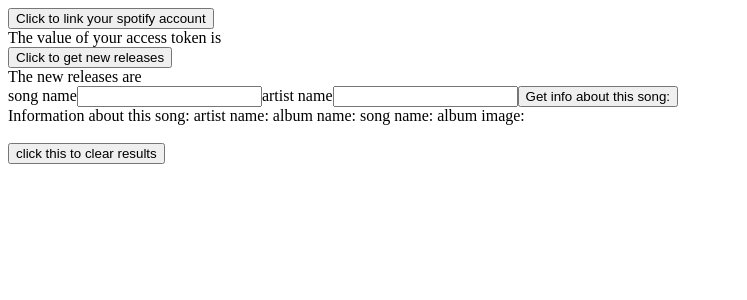
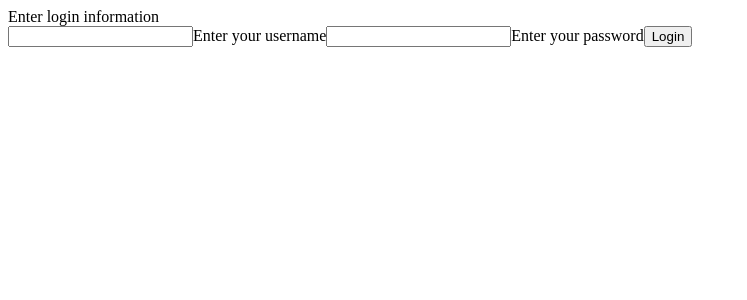
Before and after one commit to tubigervie/heartBeat-synergy, an Angular app in the folder Synergy-Project2/src/main/resources/static/synergy-project2-static/: page / in a window 1280 px wide. Shown: the top 300 px of the page, without its empty margins (0-747 px from the left). Built offline with nearby package versions, Linux system fonts and the light colour scheme.

Commit message:
Restructuring file structure
There is now a login page which leads to a home page

```diff
--- a/Synergy-Project2/src/main/resources/static/synergy-project2-static/src/app/app-routing.module.ts
+++ b/Synergy-Project2/src/main/resources/static/synergy-project2-static/src/app/app-routing.module.ts
@@ -1,10 +1,24 @@
+
 import { NgModule } from '@angular/core';
 import { RouterModule, Routes } from '@angular/router';
+import { LoginPageComponent } from './login-page/login-page.component';
+import { HomePageComponent } from './user-home-page/user-home-page.component';
 
-const routes: Routes = [];
+
+
+const routes: Routes = [
+  {path: '', component:LoginPageComponent, pathMatch: 'full'},
+  {path: 'home-page', component: HomePageComponent, pathMatch: 'full'}
+
+];
 
 @NgModule({
   imports: [RouterModule.forRoot(routes)],
   exports: [RouterModule]
 })
-export class AppRoutingModule { }
+
+export class AppRoutingModule {
+
+}
+
+export const routingComponents = [HomePageComponent, LoginPageComponent]
--- a/Synergy-Project2/src/main/resources/static/synergy-project2-static/src/app/app.component.html
+++ b/Synergy-Project2/src/main/resources/static/synergy-project2-static/src/app/app.component.html
@@ -1,3 +1,3 @@
 
-<app-login-page></app-login-page>
+
 <router-outlet></router-outlet>
--- a/Synergy-Project2/src/main/resources/static/synergy-project2-static/src/app/login-page/login-page.component.html
+++ b/Synergy-Project2/src/main/resources/static/synergy-project2-static/src/app/login-page/login-page.component.html
@@ -1,42 +1,8 @@
-<button (click)="connectAccount()" type="button">
-Click to link your spotify account
-</button>
-
 <div>
-   The value of your access token is {{token}}
+    Enter login information
 </div>
-
-<button (click) = "getNewReleases()" type="button">
-    Click to get new releases
-</button>
-
-<div>
-    The new releases are {{newReleases}}
-</div>
-
-<label for="songInput">song name</label>
-<input [(ngModel)]="songSearch" id="songInput">
-<label for="artistInput">artist name</label>
-<input [(ngModel)] = "artistSearch" id="albumInput">
-
-
-<button (click) = "getSong()" type="button">
-    Get info about this song:
-</button>
-
-<div>
-    Information about this song:
-    artist name:
-    {{track?.trackArtist}}
-    album name:
-    {{track?.trackAlbum}}
-    song name:
-    {{track?.trackName}}
-   album image:
-</div>
-<img [src] = "albumImageUrl">
-<br>
-
-<button (click) = "clearResults()">
-    click this to clear results
-</button>
+<input id="username" [(ngModel)]="username">
+<label for="username">Enter your username</label>
+<input id="password" [(ngModel)]="password">
+<label for="password">Enter your password</label>
+<button (click)="login()" type="button">Login</button>
--- a/Synergy-Project2/src/main/resources/static/synergy-project2-static/src/app/login-page/login-page.component.ts
+++ b/Synergy-Project2/src/main/resources/static/synergy-project2-static/src/app/login-page/login-page.component.ts
@@ -1,7 +1,7 @@
 import { Component, OnInit } from '@angular/core';
-import { Observable } from 'rxjs';
+import { Router } from '@angular/router';
 import { AccountService } from '../services/account.service';
-import { Track } from '../models/track';
+import { TransferService } from '../services/transfer.service';
 
 @Component({
   selector: 'app-login-page',
@@ -9,77 +9,25 @@ import { Track } from '../models/track';
   styleUrls: ['./login-page.component.css']
 })
 export class LoginPageComponent implements OnInit {
-
-  public token: string = '';
-  public newReleases: string = '';
-  public songSearch: string = '';
-  public artistSearch: string = '';
-  public songResult: string = '';
-  public songId: string = '';
-  public albumImageUrl: string = '';
-  public track:Track|null = null;
+  public username: string = '';
+  public password: string = ''
 
 
-  constructor(private accountService: AccountService) { }
+  constructor(private router: Router, private accountService:AccountService, private transferService:TransferService) { }
 
   ngOnInit(): void {
   }
 
-  connectAccount() {
-    this.accountService.getTokenServ().subscribe(
-      (data: Object) => {
-        this.token = Object.values(data)[0]
-      });
-  }
 
-  getNewReleases() {
-    this.accountService.getnewReleasesServ(this.token).subscribe(
-      (data: Object) => {
-        this.newReleases = JSON.stringify(data);
-      }
-    )
+  login() {
+
+    if(this.accountService.loginServ(this.username,this.password)) {
+      this.transferService.setUsername(this.username);
+      this.transferService.setPassword(this.password);
+      this.router.navigate(['home-page'])}
 
   }
 
-  clearResults() {
-    this.newReleases = '';
-  }
-
-  getSong():Track {
-    this.accountService.searchSongServ(this.token, this.artistSearch, this.songSearch).subscribe(
-      (data: Object) => {
-        let innerData: any[] = Object.values(data);
-        let innerInfo: any[] = Object.values(innerData[0]);
-        let innerSongs: any[] = Object.values(innerInfo[1]);
-        let innerSongsInfo: any[] = Object.values(innerSongs[0]);
-        console.log(innerInfo);
-        let innerSongsInfoUrl: any[] = Object.values(innerSongsInfo[6]);
-        let finalUrl = innerSongsInfoUrl[0];
-        this.songId = finalUrl.substring(31, finalUrl.length);
-
-        this.accountService.getSongServ(this.token, this.songId).subscribe(
-          (data: Object) => {
-            let innerData = Object.values(data);
-            let innerArtistandAlbum: any[] = Object.values(innerData[0]);
-            let innerArtistInfo: any[] = Object.values(innerArtistandAlbum[1]);
-            let innerArtistDetails: any[] = Object.values(innerArtistInfo[0]);
-            let artistName = innerArtistDetails[3];
-            let albumName = innerArtistandAlbum[6];
-            let songName = innerData[11];
-            let innerAlbumImageInfo: any[] = Object.values(innerArtistandAlbum[5]);
-            let innerAlbumImageDetails: any[] = Object.values(innerAlbumImageInfo[0]);
-            let albumImageUrl = innerAlbumImageDetails[1];
-            this.albumImageUrl = albumImageUrl;
-            let track = new Track(this.songId, songName, artistName, albumName, albumImageUrl);
-            this.track = track;
-            return track;
-          }
-        )
-      }
-
-    )
-  return new Track('','','','','');
-  }
 
 
 }
--- a/Synergy-Project2/src/main/resources/static/synergy-project2-static/src/app/services/account.service.ts
+++ b/Synergy-Project2/src/main/resources/static/synergy-project2-static/src/app/services/account.service.ts
@@ -45,4 +45,8 @@ export class AccountService {
     return this.http.get(this.requestUrl +'tracks/'+songId +'?market=us', {headers: new HttpHeaders({'Authorization': 'Bearer '+token })})
   }
 
+  loginServ(username:string, password:string):boolean {
+    return true;
+  }
+
 }
--- /dev/null
+++ b/Synergy-Project2/src/main/resources/static/synergy-project2-static/src/app/services/transfer.service.ts
@@ -0,0 +1,27 @@
+import { Injectable } from '@angular/core';
+
+@Injectable({
+  providedIn: 'root'
+})
+export class TransferService {
+
+  private username:string = '';
+  private password:string = '';
+
+  constructor() { }
+
+  setUsername(username:string){
+    this.username=username;
+  }
+  getUsername():string{
+    return this.username;
+  }
+
+  setPassword(password:string) {
+    this.password=password;
+  }
+
+  getPassword():string{
+    return this.password
+  }
+}
--- /dev/null
+++ b/Synergy-Project2/src/main/resources/static/synergy-project2-static/src/app/user-home-page/user-home-page.component.html
@@ -0,0 +1,45 @@
+<div>
+    Welcome to your homepage {{username}}
+</div>
+<button (click)="connectAccount()" type="button">
+Click to link your spotify account
+</button>
+
+<div>
+   The value of your access token is {{token}}
+</div>
+
+<button (click) = "getNewReleases()" type="button">
+    Click to get new releases
+</button>
+
+<div>
+    The new releases are {{newReleases}}
+</div>
+
+<label for="songInput">song name</label>
+<input [(ngModel)]="songSearch" id="songInput">
+<label for="artistInput">artist name</label>
+<input [(ngModel)] = "artistSearch" id="albumInput">
+
+
+<button (click) = "getSong()" type="button">
+    Get info about this song:
+</button>
+
+<div>
+    Information about this song:
+    artist name:
+    {{track?.trackArtist}}
+    album name:
+    {{track?.trackAlbum}}
+    song name:
+    {{track?.trackName}}
+   album image:
+</div>
+<img [src] = "albumImageUrl">
+<br>
+
+<button (click) = "clearResults()">
+    click this to clear results
+</button>
--- /dev/null
+++ b/Synergy-Project2/src/main/resources/static/synergy-project2-static/src/app/user-home-page/user-home-page.component.ts
@@ -0,0 +1,87 @@
+import { Component, OnInit } from '@angular/core';
+import { Observable } from 'rxjs';
+import { AccountService } from '../services/account.service';
+import { Track } from '../models/track';
+import { LoginPageComponent } from '../login-page/login-page.component';
+import { TransferService } from '../services/transfer.service';
+
+@Component({
+  selector: 'app-user-home-page',
+  templateUrl: './user-home-page.component.html',
+  styleUrls: ['./user-home-page.component.css']
+})
+export class HomePageComponent implements OnInit {
+
+  public token: string = '';
+  public newReleases: string = '';
+  public songSearch: string = '';
+  public artistSearch: string = '';
+  public songResult: string = '';
+  public songId: string = '';
+  public albumImageUrl: string = '';
+  public track:Track|null = null;
+  public username:string = this.transferService.getUsername();
+  public password:string = this.transferService.getPassword();
+  constructor(private accountService: AccountService, private transferService:TransferService) { }
+
+  ngOnInit(): void {
+  }
+
+  connectAccount() {
+    this.accountService.getTokenServ().subscribe(
+      (data: Object) => {
+        this.token = Object.values(data)[0]
+      });
+  }
+
+  getNewReleases() {
+    this.accountService.getnewReleasesServ(this.token).subscribe(
+      (data: Object) => {
+        this.newReleases = JSON.stringify(data);
+      }
+    )
+
+  }
+
+  clearResults() {
+    this.newReleases = '';
+  }
+
+  getSong():Track {
+    this.accountService.searchSongServ(this.token, this.artistSearch, this.songSearch).subscribe(
+      (data: Object) => {
+        let innerData: any[] = Object.values(data);
+        let innerInfo: any[] = Object.values(innerData[0]);
+        let innerSongs: any[] = Object.values(innerInfo[1]);
+        let innerSongsInfo: any[] = Object.values(innerSongs[0]);
+        console.log(innerInfo);
+        let innerSongsInfoUrl: any[] = Object.values(innerSongsInfo[6]);
+        let finalUrl = innerSongsInfoUrl[0];
+        this.songId = finalUrl.substring(31, finalUrl.length);
+
+        this.accountService.getSongServ(this.token, this.songId).subscribe(
+          (data: Object) => {
+            let innerData = Object.values(data);
+            let innerArtistandAlbum: any[] = Object.values(innerData[0]);
+            let innerArtistInfo: any[] = Object.values(innerArtistandAlbum[1]);
+            let innerArtistDetails: any[] = Object.values(innerArtistInfo[0]);
+            let artistName = innerArtistDetails[3];
+            let albumName = innerArtistandAlbum[6];
+            let songName = innerData[11];
+            let innerAlbumImageInfo: any[] = Object.values(innerArtistandAlbum[5]);
+            let innerAlbumImageDetails: any[] = Object.values(innerAlbumImageInfo[0]);
+            let albumImageUrl = innerAlbumImageDetails[1];
+            this.albumImageUrl = albumImageUrl;
+            let track = new Track(this.songId, songName, artistName, albumName, albumImageUrl);
+            this.track = track;
+            return track;
+          }
+        )
+      }
+
+    )
+  return new Track('','','','','');
+  }
+
+
+}
```
Also changed, not shown: Synergy-Project2/src/main/resources/static/synergy-project2-static/src/app/app.module.ts (+5 -3 lines), Synergy-Project2/src/main/resources/static/synergy-project2-static/src/app/user-home-page/user-home-page.component.css (added), 2 other files (tests, documents, lock files or other folders).
